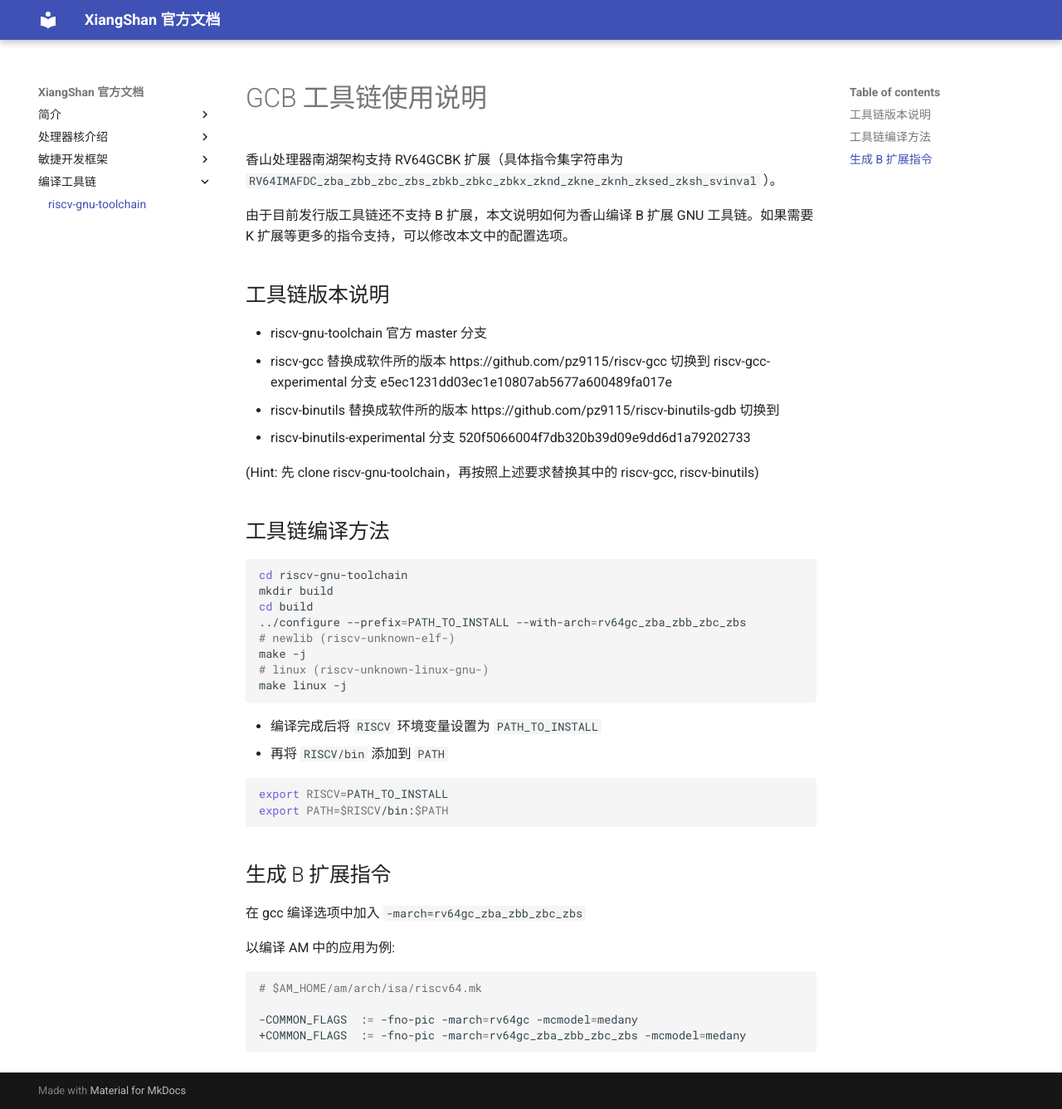
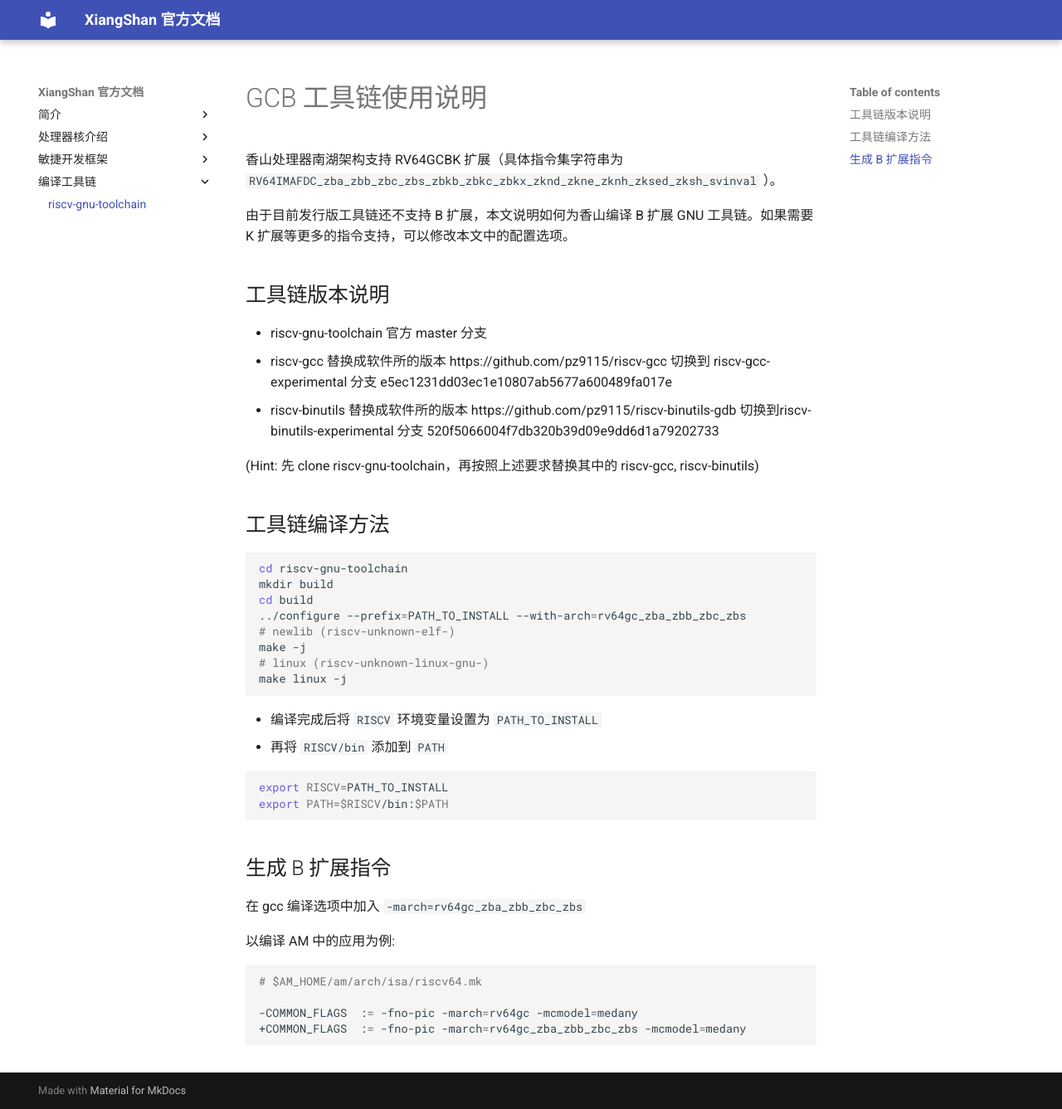
Before and after one commit to OpenXiangShan/XiangShan-doc, an MkDocs documentation site: the page built from docs/compiler/gnu_toolchain.md, in a window 1280 px wide and 1337 px high. Shown: the whole window at 83% size. Built offline with MkDocs 1.6.1 and Material for MkDocs 9.7.7, drawn with Linux system fonts in a browser that asks for light colours.

```diff
--- a/docs/compiler/gnu_toolchain.md
+++ b/docs/compiler/gnu_toolchain.md
@@ -10,8 +10,7 @@
 * riscv-gcc 替换成软件所的版本 https://github.com/pz9115/riscv-gcc
   切换到 riscv-gcc-experimental 分支 e5ec1231dd03ec1e10807ab5677a600489fa017e
 * riscv-binutils 替换成软件所的版本 https://github.com/pz9115/riscv-binutils-gdb
-  切换到
-* riscv-binutils-experimental 分支 520f5066004f7db320b39d09e9dd6d1a79202733
+  切换到riscv-binutils-experimental 分支 520f5066004f7db320b39d09e9dd6d1a79202733
 
 
 (Hint: 先 clone riscv-gnu-toolchain，再按照上述要求替换其中的 riscv-gcc, riscv-binutils)
```
